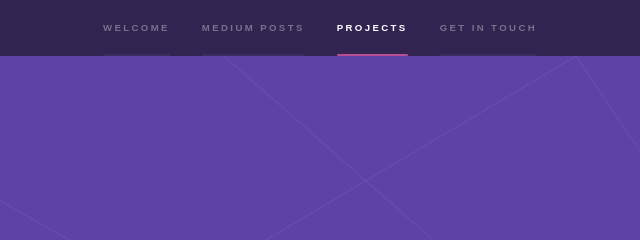
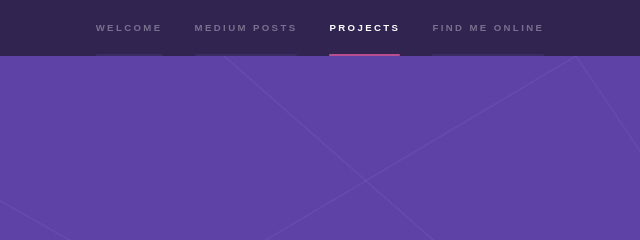
Before and after one commit to SirMalamute/middleschooldev, a plain HTML site: page index.html in a window 1280 px wide. Shown: the top 240 px of the page, 320-960 px from the left. Drawn offline with Linux system fonts and the light colour scheme.

Commit message:
Updated file

```diff
--- a/index.html
+++ b/index.html
@@ -22,7 +22,7 @@
 							<li><a href="#intro">Welcome</a></li>
 							<li><a href="#one">Medium Posts</a></li>
 							<li><a href="#two">Projects</a></li>
-							<li><a href="#three">Get in touch</a></li>
+							<li><a href="#three">Find me online</a></li>
 						</ul>
 					</nav>
 				</div>
```
